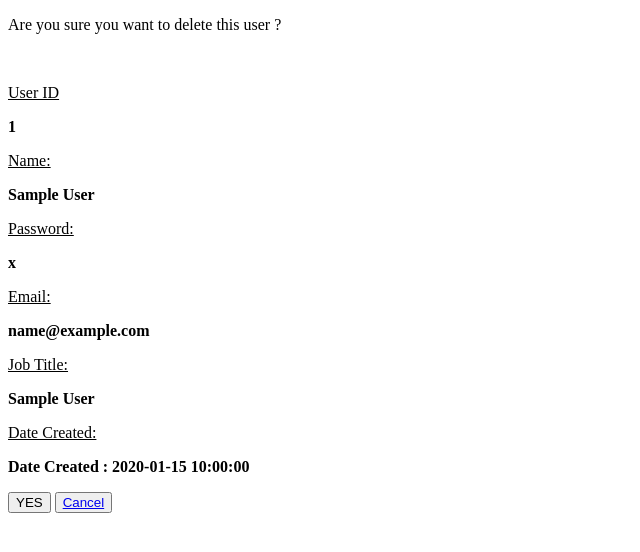
After one commit to JohnM-Ire/TicketSysProject, a Flask app: page /deluser/1 in a window 1280 px wide. The commit adds this page. Shown: the top 552 px of the page, without its empty margins (0-640 px from the left). Run offline with Flask 2, Linux system fonts and the light colour scheme; tables that the repository leaves empty hold one stand-in row (values such as "Sample post").

Commit message:
Add files via upload

```diff
--- a/TicketDB.py
+++ b/TicketDB.py
@@ -30,6 +30,7 @@ class User(db.Model):
     tasksComplete = db.Column(db.Integer)
     team_id = db.Column(db.Integer, db.ForeignKey(Team.team_id))
     team_user = db.relationship("Team", backref='User')
+    # is_admin = db.Column(db.String(1))
 
     def __init__(self, username, name, email, jobTitle, password, tasksComplete, team_id):
         self.username = username
@@ -39,6 +40,7 @@ class User(db.Model):
         self.password = password
         self.tasksComplete = tasksComplete
         self.team_id = team_id
+
 
     def __repr__(self):
         return f"{self.username}:{self.username}"
@@ -63,8 +65,6 @@ class Ticket(db.Model):
     ticket_sp_instruction = db.Column(db.String(200))
     # assigned_to = db.Column(db.Integer, db.ForeignKey(User.user_id))
     # assignticket_user = db.relationship("User", backref='Ticket')
-
-
 
     def __init__(self, user_id, description, state, team_id, contact_num, priority, summary, environment, ticket_sp_instruction):
         self.user_id = user_id
--- a/main.py
+++ b/main.py
@@ -3,8 +3,7 @@ from sqlalchemy.sql import select, alias, desc, or_, and_
 
 # from flask_sqlalchemy import SQLAlchemy
 from TicketDB import db, User, Team, Ticket, TComment
-# from urllib.request import urlopen
-# from bs4 import BeautifulSoup
+
 import itertools
 import jinja2
 
@@ -21,8 +20,6 @@ db.init_app(app)
 @app.before_first_request
 def create_table():
     db.create_all()
-    # db.session.query(LoginUser).delete()
-    # db.session.commit()
 
 
 
@@ -33,10 +30,7 @@ def home():
     else:
         user = session["user"]
 
-        # logged_in_user = User.query.with_entities(User.user_id, User.name, User.email, User.password,
-        #                                         Team.team_id, Team.team_name, User.jobTitle).join(Team, User.team_id ==
-        #                                         Team.team_id).filter(User.user_id == user).all()
-        # return render_template('home.html', user=user, logged_in_user=logged_in_user)
+
         return render_template('home.html', user=user)
 
 
@@ -59,10 +53,12 @@ def login():
         else:
             return 'Incorrect Login Details, Please Go Back'
 
+
 @app.route('/logout')
 def logout():
     session.pop("user", None)
     return redirect('/login')
+
 
 @app.route('/adduser', methods=['GET', 'POST'])
 def addUser():
@@ -88,7 +84,18 @@ def addUser():
             db.session.add(newuser)
             db.session.commit()
             return redirect('/login')
-0
+
+@app.route('/deluser/<int:user_id>', methods=['GET', 'POST'])
+def DeleteSingleUser(user_id):
+    user = User.query.filter_by(user_id=user_id).first()
+    if request.method == 'POST':
+        if user:
+            db.session.delete(user)
+            db.session.commit()
+            return redirect('/admin_data')
+
+    return render_template('deleteUser.html', user=user)
+
 
 @app.route('/addTeam', methods=['GET', 'POST'])
 def addTeam():
@@ -107,6 +114,17 @@ def addTeam():
             db.session.commit()
             return redirect('/admin_data')
 
+# NEED TO ACCOUNT FOR IF WE DELETE A TEAM WHAT HAPPENS TO THE USERS ASSIGNED TO THOSE TEAMS
+# @app.route('/delteam/<int:user_id>', methods=['GET', 'POST'])
+# def DeleteSingleTeam(team_id):
+#     team = Team.query.filter_by(user_id=user_id).first()
+#     if request.method == 'POST':
+#         if user:
+#             db.session.delete(user)
+#             db.session.commit()
+#             return redirect('/admin_data')
+#
+#     return render_template('deleteUser.html', user=user)
 
 @app.route('/admin_data')
 def retrieveUsers():
@@ -115,12 +133,14 @@ def retrieveUsers():
 
     return render_template('admin_data.html', users=users, teams=teams)
 
+
 @app.route('/team/javadev')
 def retrieveJava():
     javadevs = Team.query.with_entities(Team.team_id, Team.team_name, Team.team_category, User.user_id, User.name, User.
                 email, User.jobTitle).join(User, Team.team_id == User.team_id).filter(Team.team_id == '2').all()
 
     return render_template('javateam.html', javadevs=javadevs)
+
 
 @app.route('/teams')
 def AllTeams():
@@ -138,15 +158,11 @@ def Teaminfo(chosen_id):
     return f"No Team with id {chosen_id} in system"
 
 
-
 @app.route('/newticket', methods=['GET', 'POST'])
 def addNewTicket():
-    # allMembers = User.query.with_entities(User.user_id, User.name, User.email, User.jobTitle).filter(User.team_id ==
-    #                     chosen_id).all()
+
     user = session['user']
-    # logged_in_user = User.query.with_entities(User.user_id, User.name, User.email, User.password,
-    #                     Team.team_id, Team.team_name, User.jobTitle).join(Team, User.team_id == Team.team_id)\
-    #                     .filter(User.user_id == user).all()
+
     teamList = Team.query.all()
 
     if request.method == 'GET':
@@ -196,6 +212,11 @@ def allOpenTickets():
                     .email, Ticket.priority, Ticket.summary, Ticket.environment, Ticket
                     .ticket_sp_instruction).join(Team, Ticket.team_id == Team.team_id).join(User, Ticket
                     .user_id == User.user_id).filter(and_(Ticket.state == 'In Progress'), (Ticket.team_id == loggedteam)).all()
+    waitTickets = Ticket.query.with_entities(Ticket.ticket_id, Ticket.user_id,  User.name, Ticket
+                    .ticket_created, Ticket.description, Ticket.state, Ticket.team_id, Team.team_name, User
+                    .email, Ticket.priority, Ticket.summary, Ticket.environment, Ticket
+                    .ticket_sp_instruction).join(Team, Ticket.team_id == Team.team_id).join(User, Ticket
+                    .user_id == User.user_id).filter(and_(Ticket.state == 'Waiting'), (Ticket.team_id == loggedteam)).all()
 
     myTickets = Ticket.query.with_entities(Ticket.ticket_id, Ticket.user_id,  User.name, Ticket
                     .ticket_created, Ticket.description, Ticket.state, Ticket.team_id, Team.team_name, User
@@ -203,7 +224,7 @@ def allOpenTickets():
                     .ticket_sp_instruction).join(Team, Ticket.team_id == Team.team_id).join(User, Ticket
                     .user_id == User.user_id).filter(Ticket.user_id == user).all()
 
-    return render_template('openTickets.html', openTickets=openTickets, progTickets=progTickets, tickets=tickets, myTickets=myTickets)
+    return render_template('openTickets.html', openTickets=openTickets, progTickets=progTickets, waitTickets=waitTickets, myTickets=myTickets)
 
 
 @app.route('/ticket/<int:chosen_ticket_id>', methods=['GET', 'POST'])
@@ -251,30 +272,16 @@ def editTicket(chosen_ticket_id):
 
     teamList = Team.query.all()
 
-
     if request.method == 'GET':
         if ticketinfo:
             return render_template('editTicket.html', ticketinfo=ticketinfo, teamList=teamList)
     # return f"No Ticket with id {chosen_ticket_id} in system"
 
     if request.method == 'POST':
-        # user_id = request.form['user_id']
-        #description = request.form['description']
         state = request.form['state']
         team_id = request.form['team_id']
-        #contact_num = request.form['contact_num']
         priority = request.form['priority']
-        #summary = request.form['summary']
         environment = request.form['environment']
-        # ticket_sp_instruction = request.form['ticket_sp_instruction']
-
-
-        # if user_id == "" or description == "" or team_id == "":
-            #return 'Please go back and enter values for fields'
-
-        # else:
-        #     updateTicket = Ticket(user_id=user_id, description=description, state=state, team_id=team_id, contact_num=contact_num,
-        #                    priority=priority, summary=summary, environment=environment, ticket_sp_instruction=ticket_sp_instruction)
 
         db.session.query(Ticket).filter(Ticket.ticket_id == chosen_ticket_id).update({Ticket.state: state})
         db.session.query(Ticket).filter(Ticket.ticket_id == chosen_ticket_id).update({Ticket.team_id: team_id})
--- a/templates/admin_data.html
+++ b/templates/admin_data.html
@@ -27,6 +27,7 @@
         <p class="info">Password :<b> {{ user.password }} </b></p>
         <p class="info">Date Created :<b> {{ user.dateCreated }} </b></p>
         <p class="info">Tasks Complete :<b> {{ user.tasksComplete }} </b></p>
+     <a href="/deluser/{{user.user_id}}"><button type="button" name="delUserButton" >Delete User</button></a><br>
 
 
             <hr>
--- /dev/null
+++ b/templates/deleteUser.html
@@ -0,0 +1,54 @@
+<!DOCTYPE html>
+<html lang="en">
+<head>
+    <meta charset="UTF-8">
+    <title>Delete User Page</title>
+
+
+
+</head>
+
+
+<body>
+
+
+
+
+
+                <p>Are you sure you want to delete this user ?</p><br>
+
+
+
+
+
+
+
+            <form action='' method="post">
+
+
+
+
+
+                <p><u>User ID</u></p>
+                <p><b>{{ user.user_id }}</b></p>
+                <p><u>Name:</u></p>
+                <p><b>{{user.name}}</b></p>
+                <p><u>Password:</u></p>
+                <p><b>{{user.password}}</b></p>
+                <p><u>Email:</u></p>
+                <p><b> {{ user.email }} </b></p>
+                <p><u>Job Title:</u></p>
+                <p><b> {{ user.jobTitle }}</b> </p>
+                <p><u>Date Created:</u></p>
+                <p><b>Date Created : {{ user.dateCreated }} </b></p>
+                <input type = "submit" value="YES">
+                <button name="cancel" type="" value="Cancel"><a href='/admin_data'>Cancel</a></button>
+            </form>
+
+
+
+</body>
+
+
+
+</html>
--- a/templates/editTicket.html
+++ b/templates/editTicket.html
@@ -8,6 +8,7 @@
  {% for ticket in ticketinfo %}
 
           <form id="update-form" action='' method = "POST">
+                           <input type = "submit" value = "Update Ticket" id="userButton">
                 <p>Requester's ID: {{ ticket.user_id }}<p>
               <p>Contact Number : {{ ticket.contact_num }}</p>
 
@@ -19,6 +20,7 @@
                     <option value="{{ ticket.state }}">{{ ticket.state }} </option>
                             <option value="Open">Open</option>
                             <option value="In Progress">In Progress</option>
+                            <option value="Waiting">Waiting</option>
                             <option value="Fulfilled">Fulfilled</option>
                             <option value="Closed Incomplete">Closed Incomplete</option>
                             </select>
@@ -62,7 +64,7 @@
                 <label for="ticket_sp_instruction"></label>
              <textarea readonly name = "ticket_sp_instruction" rows="10" cols="50" >{{ ticket.ticket_sp_instruction }}</textarea><br>
 
-             <input type = "submit" value = "Update Ticket" id="userButton">
+
          </form>
 
     {% endfor %}
```
Also changed, not shown: templates/openTickets.html (+31 -1 lines).
